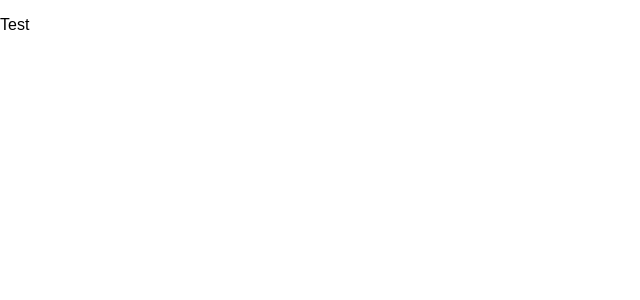
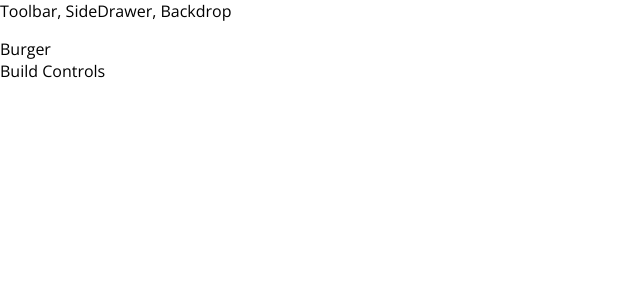
Before and after one commit to aktheraja/Burger_App, a React app: page / in a window 1280 px wide. Shown: the top 300 px of the page, without its empty margins (0-640 px from the left). Built offline with nearby package versions, Linux system fonts and the light colour scheme.

Commit message:
Burger app started

```diff
--- a/src/App.js
+++ b/src/App.js
@@ -1,13 +1,14 @@
 import React, { Component } from 'react';
 import Layout from './components/Layout/Layout';
+import BurgerBuilder from "./containers/BurgerBuilder/BurgerBuilder";
 
 class App extends Component {
   render() {
     return (
       <div >
-        <layout>
-          <p>Test</p>
-        </layout>
+        <Layout>
+          <BurgerBuilder />
+        </Layout>
 
       </div>
     );
--- /dev/null
+++ b/src/components/Layout/Layout.css
@@ -0,0 +1,3 @@
+.Content{
+    margin-top: 16px;
+}
--- a/src/components/Layout/Layout.js
+++ b/src/components/Layout/Layout.js
@@ -1,10 +1,10 @@
 import React from "react";
 import Aux from '../../hoc/Auxi';
-
+import classes from './Layout.css'
 const layout = (props) => (
     <Aux>
     <div> Toolbar, SideDrawer, Backdrop</div>
-    <main>
+    <main className={classes.Content}>
     {props.children}
     </main>
     </Aux>
--- /dev/null
+++ b/src/containers/BurgerBuilder/BurgerBuilder.js
@@ -0,0 +1,14 @@
+import React, {Component} from 'react';
+import Aux from "../../hoc/Auxi";
+class BurgerBuilder extends Component{
+    render(){
+        return (
+            // wrapping element
+            <Aux>
+                <div>Burger</div>
+                <div>Build Controls</div>
+            </Aux>
+        );
+    }
+};
+export default BurgerBuilder;
--- a/src/hoc/Auxi.js
+++ b/src/hoc/Auxi.js
@@ -1,2 +1,2 @@
-const aux = (props) => props.children;
-export default aux;
+const Aux = (props) => props.children;
+export default Aux;
--- a/src/index.css
+++ b/src/index.css
@@ -1,5 +1,5 @@
 body {
   margin: 0;
   padding: 0;
-  font-family: sans-serif;
+  font-family: "Open Sans", sans-serif;
 }
```
Also changed, not shown: src/components/Burger/Burger.js (added), src/components/Burger/BurgerIngredient/BurgerIngredient.js (added).
